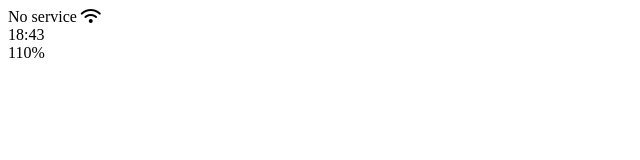
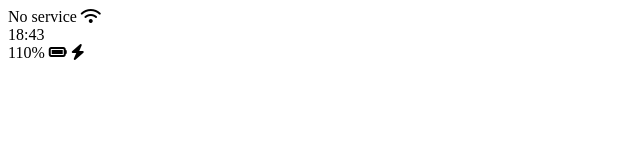
Before and after one commit to xoxxi/kokoa-clone-2023, a plain HTML site: page index.html in a window 1280 px wide. Shown: the full height of the page, 0-640 px from the left. Drawn offline with Linux system fonts and the light colour scheme.

Commit message:
Update index.html

```diff
--- a/index.html
+++ b/index.html
@@ -17,8 +17,8 @@
         </div>
         <div class="status-bar___column">
             <sapn>110%</sapn>
-            <!-- Battery Icon -->
-            <!-- Lighting Icon -->
+            <i class="fas fa-battery-full"></i>
+            <i class="fas fa-bolt"></i>
         </div>
     </div>
     <script
```
